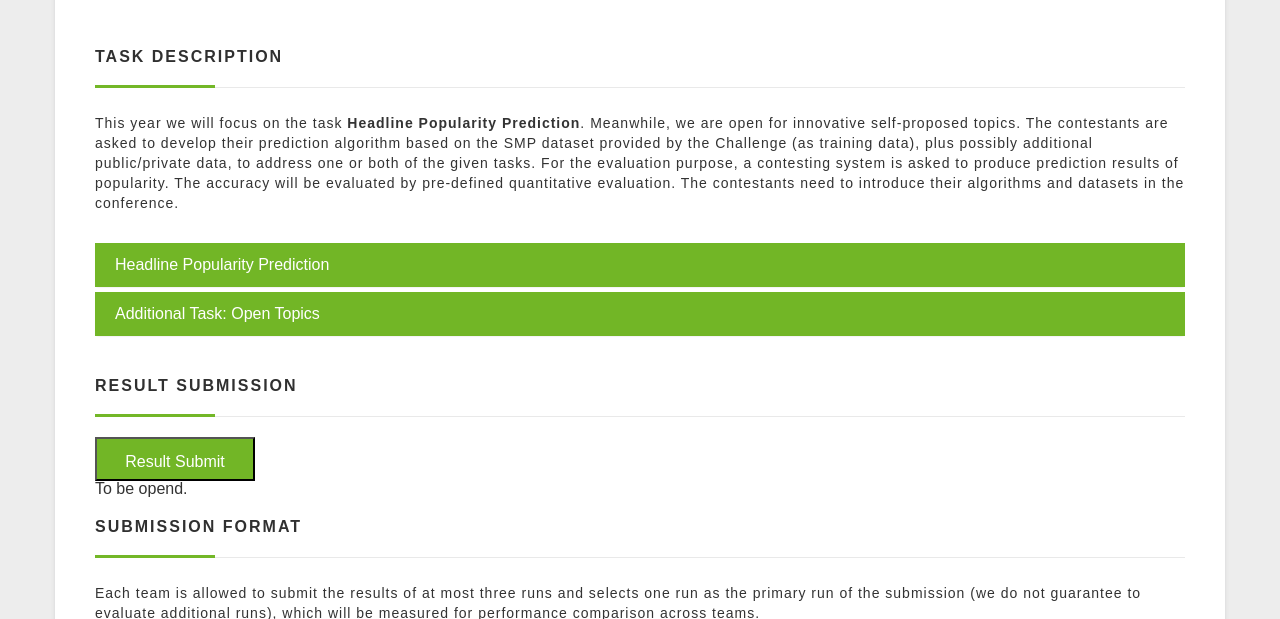
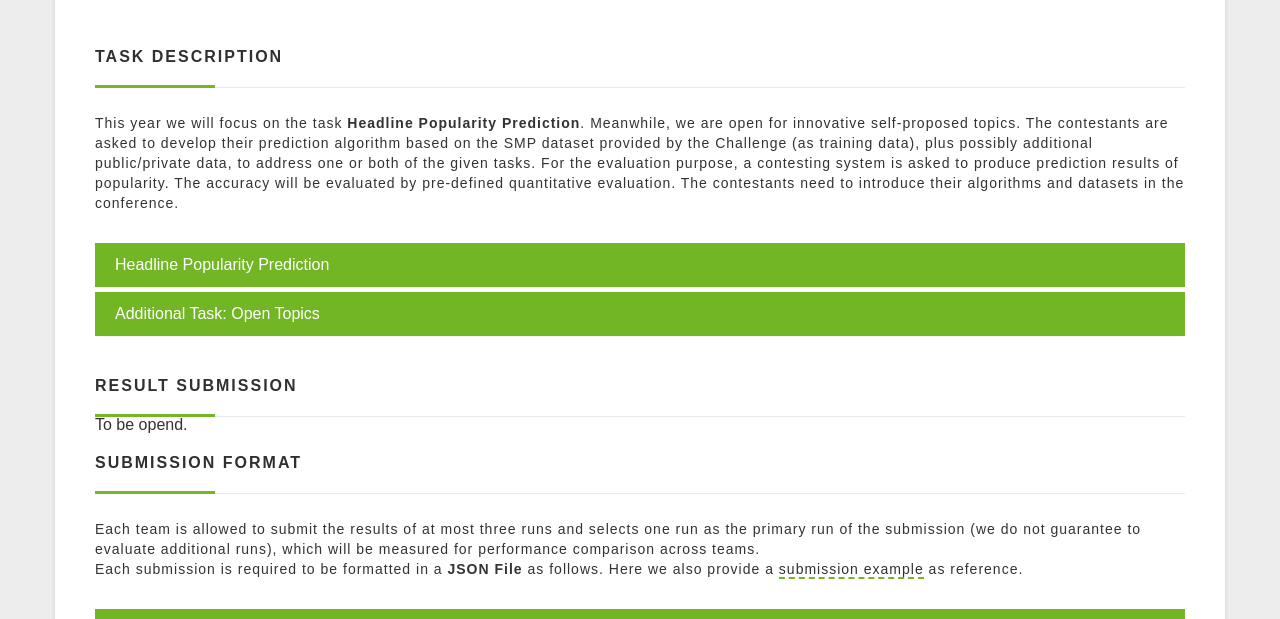
Before and after one commit to social-media-prediction/SMHP_PredictionChallenge, a website: page challenge.html in a window 1280 px wide. Shown: the part 166-785 px from the top of the page. Drawn offline with nearby package versions, Linux system fonts and the light colour scheme.

Commit message:
Update challenge.html

```diff
--- a/challenge.html
+++ b/challenge.html
@@ -107,11 +107,12 @@
       <h2>RESULT SUBMISSION</h2>
       <div class="bold-line"></div>
 
-  <a href="mailto:social.media.prediction@gmail.com"> <button class="submit-button" id="submit" >Result Submit</button></a>
 
+        To be opend.
+ <!--
+<a href="mailto:social.media.prediction@gmail.com"> <button class="submit-button" id="submit" >Result Submit</button></a>
+    -->
 
- <!--<a href="mailto:social.media.prediction@gmail.com">Result Submit</a>-->
-      To be opend.
       <!--
        <article>
         <p>
```
